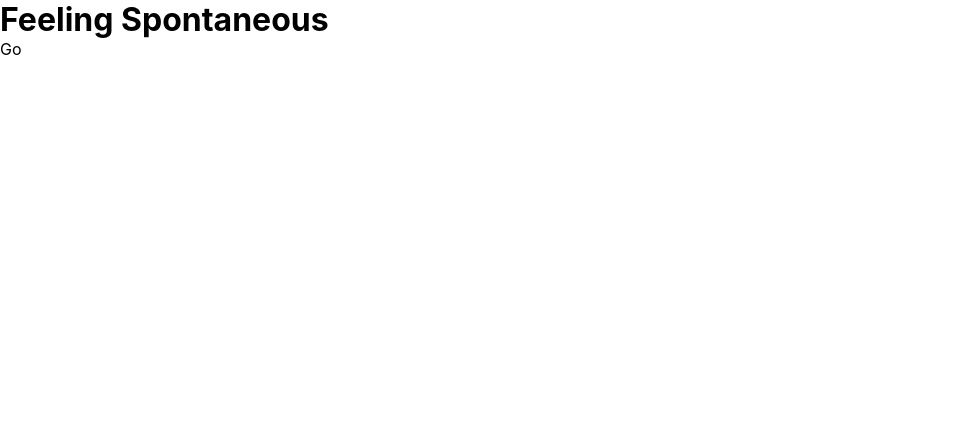
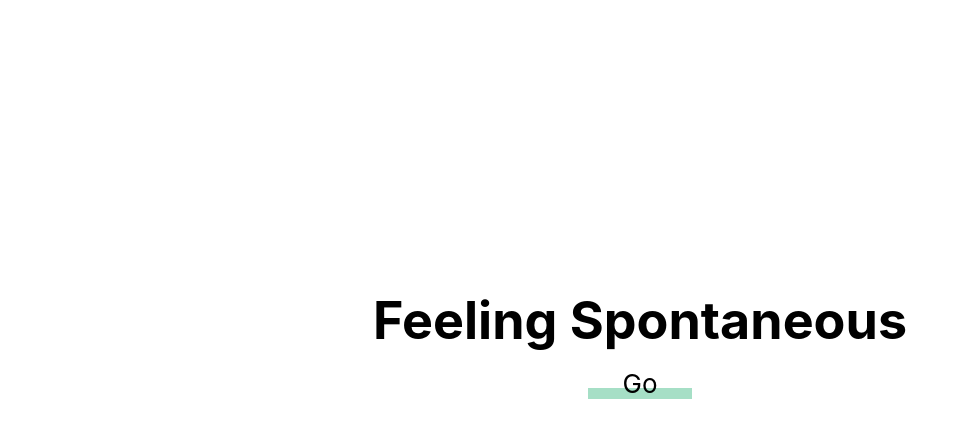
Before and after one commit to trevor-trinh/sponty, a React (Create React App) app: page / in a window 1280 px wide. Shown: the top 438 px of the page, without its empty margins (0-968 px from the left). Built offline with nearby package versions, Linux system fonts and the light colour scheme.

Commit message:
added some css, the body needs to delete on every button click havent figured that out yet

```diff
--- a/public/index.html
+++ b/public/index.html
@@ -24,7 +24,7 @@
       work correctly both with client-side routing and a non-root public URL.
       Learn how to configure a non-root public URL by running `npm run build`.
     -->
-    <title>Be Sponty</title>
+    <title>Sponty</title>
   </head>
   <body>
     <noscript>You need to enable JavaScript to run this app.</noscript>
--- a/src/App.css
+++ b/src/App.css
@@ -40,3 +40,70 @@
 .fullpage {
   height: 100vh;
 }
+
+/* 1st main part, landing page header with start */
+#header {
+  display: flex;
+  flex-direction: column;
+  align-items: center;
+  justify-content: center;
+  height: 88%;
+  font-size: calc(10px + 2vmin);
+}
+
+/* text in header feeling spontaneous */
+/* maybe animate to shorten to sponty */
+#headertext {
+
+}
+
+
+
+
+/* go button in header */
+#headergo {
+  font-size: calc(1rem + 10px);
+  padding: 0 2rem;
+  margin: 1rem;
+  position: relative;
+}
+/* yeeting evan you vue */
+#headergo:after {
+  content: '';
+  position: absolute;
+  z-index: -1;
+  top: 65%;
+  left: -0.1em;
+  right: -0.1em;
+  bottom: 0;
+  transition: top 200ms cubic-bezier(0, 0.8, 0.13, 1);
+  background-color: rgba(79, 192, 141, 0.5);
+}
+#headergo:hover:after {
+  top: 0%;
+}
+
+
+
+
+/* 2nd main part, rolling and body */
+#bigspon {
+
+}
+
+
+/* both spec and action rolling div */
+#looptext {
+  display: inline-block;
+  background-color: orange;
+}
+
+/* action rolling */
+#actiontext {
+  display: inline;
+}
+
+/* specific rolling */
+#spectext {
+  display: inline;
+}
--- a/src/App.js
+++ b/src/App.js
@@ -1,5 +1,4 @@
 import logo from './logo.svg';
-import './App.css';
 import Header from './components/Header'
 import SponText from './components/SponText'
 import {useState} from 'react'
--- a/src/actionSpecData.js
+++ b/src/actionSpecData.js
@@ -1,7 +1,7 @@
 let actionSpecData = {
-  Go: ["Park", "Mall", "Beach with friends oh wait you don'thave friends"],
-  Eat: ["Lamb", "Noodles", "Rice"],
-  Read: ["三国", "Boys in the Boat", "One"],
+  GO: ["Park", "Mall", "Beach with friends oh wait you don't have friends"],
+  EAT: ["Lamb", "Noodles", "Rice", "Kian's thighs"],
+  READ: ["三国", "Boys in the Boat", "One"],
 };
 
 // yeeted shuffle function
--- a/src/components/ActionLoopText.js
+++ b/src/components/ActionLoopText.js
@@ -7,12 +7,12 @@ function ActionLoopText(props) {
 
   const handleChange = ({ currentEl }) => {
     finalAction.current = currentEl;
-    console.log("🌏 " + finalAction.current);
+    // console.log("🌏 " + finalAction.current);
   };
 
   useEffect(() => {
     const intervalStartTimeout = setTimeout(() => {
-      console.log("🏁 start action roll");
+      // console.log("🏁 start action roll");
       setRollTime(100);
     }, 1000);
     return () => {
@@ -23,7 +23,7 @@ function ActionLoopText(props) {
   useEffect(() => {
     const intervalStopTimeout = setTimeout(() => {
       setRollTime(0);
-      console.log("🛑 stop action roll");
+      // console.log("🛑 stop action roll");
 
       props.setFinalAction(finalAction.current);
     }, 3000);
@@ -33,7 +33,7 @@ function ActionLoopText(props) {
   }, [props.reroll]);
 
   return (
-    <div style={{ display: "inline" }}>
+    <div id="actiontext">
       <TextLoop
         interval={rollTime}
         children={props.actionOptions}
--- a/src/components/BodyText.js
+++ b/src/components/BodyText.js
@@ -1,4 +1,6 @@
+import {useEffect} from 'react'
 function BodyText(props) {
+
   return (
     <>
       <p>
--- a/src/components/Header.js
+++ b/src/components/Header.js
@@ -1,21 +1,25 @@
-import {Link} from 'react-scroll'
-import '../App.css';
+import { Link } from "react-scroll";
+import "../App.css";
 
-function Header(props){
-    const handleClick = () => {
-        if(!props.firstShow){
-            props.setFirstShow(true)
-        }
-        props.setReroll(!props.reroll)
+function Header(props) {
+  const handleClick = () => {
+    if (!props.firstShow) {
+      props.setFirstShow(true);
     }
+    props.setReroll(!props.reroll);
+  };
 
-    return(
-        <div className="fullpage">
-            <h1>Feeling Spontaneous</h1>
-            <Link to="bigspon" smooth={true} onClickCapture={handleClick}>Go</Link>
-            {/* not sure hwat onClickCapture does but it works */}
-        </div>
-    )
+  return (
+    <div className="fullpage">
+      <div id="header">
+        <h1 id="headertext">Feeling Spontaneous</h1>
+        <Link id="headergo" to="bigspon" smooth={true} onClickCapture={handleClick}>
+          Go
+        </Link>
+        {/* not sure hwat onClickCapture does but it works */}
+      </div>
+    </div>
+  );
 }
 
-export default Header
+export default Header;
--- a/src/components/SelectText.js
+++ b/src/components/SelectText.js
@@ -12,14 +12,14 @@ function SelectText(props) {
 
   return (
     // add styling here for center and big
-    <div style={{ display: "inline-block", backgroundColor: "orange" }}>
+    <div id="looptext">
       {/* Action */}
       <ActionLoopText
         reroll={props.reroll}
         actionOptions={Object.keys(actionSpecData)}
         setFinalAction={props.setAction}
       />
-      {"  "}
+      {' '}
       {/* Specific */}
       <SpecLoopText
         reroll={props.reroll}
--- a/src/components/SpecLoopText.js
+++ b/src/components/SpecLoopText.js
@@ -7,12 +7,12 @@ function SpecLoopText(props) {
 
   const handleChange = ({ currentEl }) => {
     finalSpec.current = currentEl;
-    console.log("🧭 " + finalSpec.current);
+    // console.log("🧭 " + finalSpec.current);
   };
 
   useEffect(() => {
     const intervalStartTimeout = setTimeout(() => {
-      console.log("start spec roll 🏁");
+      // console.log("start spec roll 🏁");
       setRollTime(100);
     }, 3500);
     return () => {
@@ -23,7 +23,7 @@ function SpecLoopText(props) {
   useEffect(() => {
     const intervalStopTimeout = setTimeout(() => {
       setRollTime(0);
-      console.log("stop spec roll 🛑");
+      // console.log("stop spec roll 🛑");
 
       props.setFinalSpec(finalSpec.current);
     }, 6000);
@@ -33,7 +33,7 @@ function SpecLoopText(props) {
   }, [props.reroll]);
 
   return (
-    <div style={{ display: "inline" }}>
+    <div id="spectext">
       <TextLoop
         interval={rollTime}
         children={props.specOptions}
--- a/src/components/SponText.js
+++ b/src/components/SponText.js
@@ -1,7 +1,6 @@
 import SelectText from "./SelectText";
 import BodyText from "./BodyText";
-import "../App.css";
-import { useState } from "react";
+import { useEffect, useState, useRef } from "react";
 
 function SponText(props) {
   const [action, setAction] = useState(null);
--- a/src/index.css
+++ b/src/index.css
@@ -1,22 +1,22 @@
 html {
   height: 100%;
+  overflow-y: scroll;
 }
 
 body {
   margin: 0;
   min-height: 100%;
-  font-family: -apple-system, BlinkMacSystemFont, 'Segoe UI', 'Roboto', 'Oxygen',
-    'Ubuntu', 'Cantarell', 'Fira Sans', 'Droid Sans', 'Helvetica Neue',
-    sans-serif;
+  font-family: "Rubik", -apple-system, BlinkMacSystemFont, "Segoe UI", Roboto,
+    Oxygen, Ubuntu, Cantarell, "Open Sans", "Helvetica Neue", sans-serif;
   -webkit-font-smoothing: antialiased;
   -moz-osx-font-smoothing: grayscale;
 }
 
 code {
-  font-family: source-code-pro, Menlo, Monaco, Consolas, 'Courier New',
+  font-family: source-code-pro, Menlo, Monaco, Consolas, "Courier New",
     monospace;
 }
 
-h1{
+h1 {
   margin: 0;
 }
```
